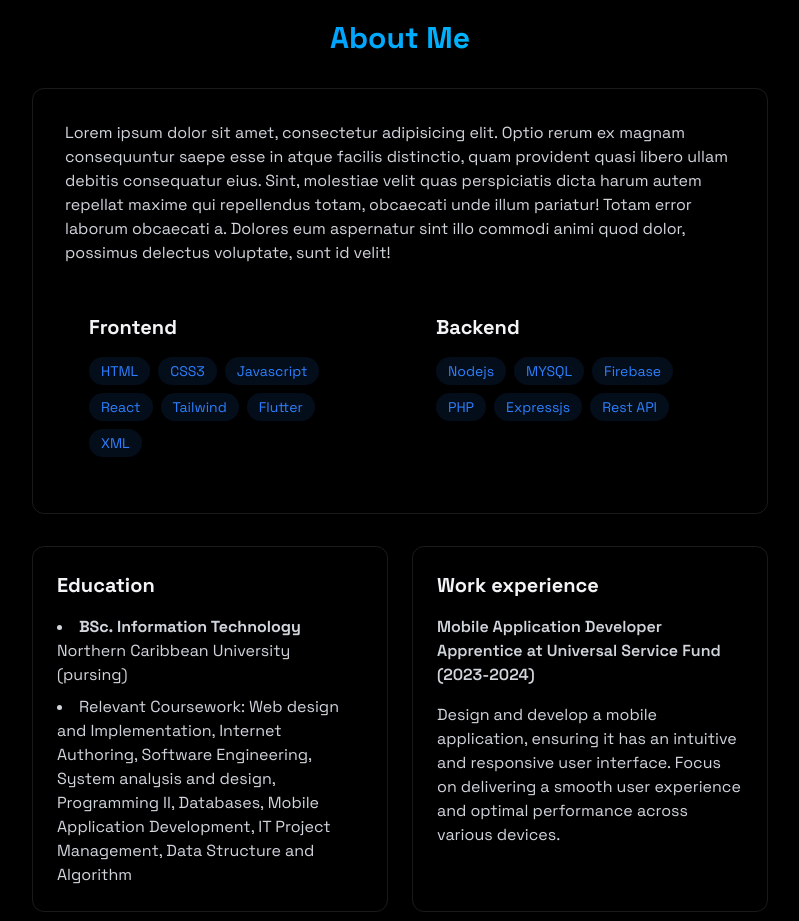
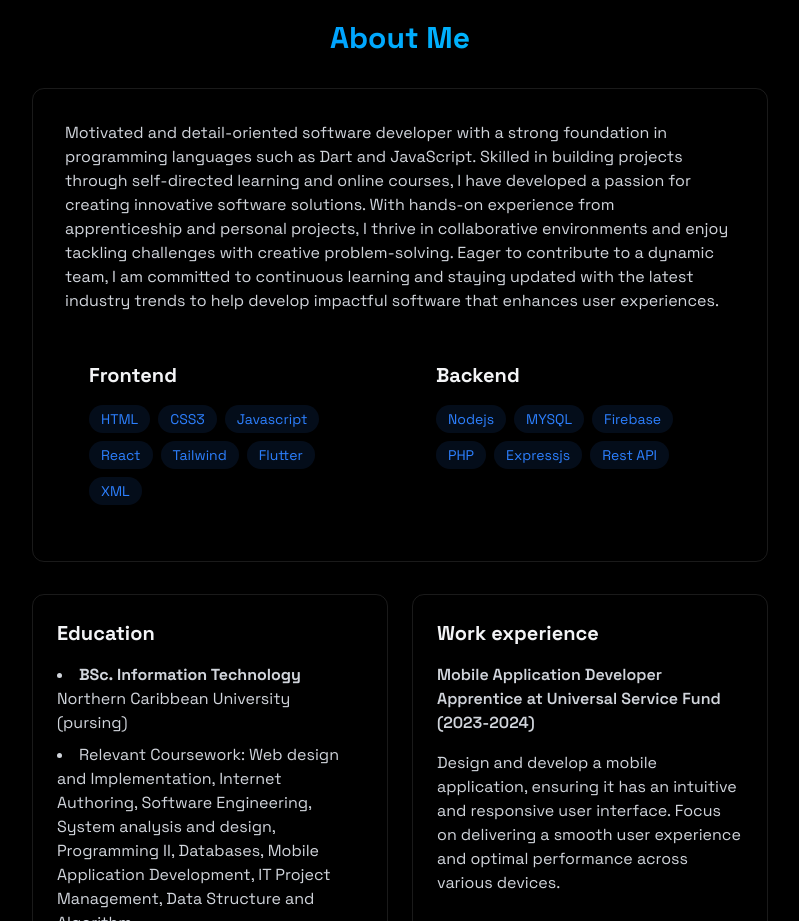
Before and after one commit to winstonmalcolm-tech/winston-malcolm-portfolio, a React (Vite) app: page / in a window 1280 px wide. Shown: the part 860-1781 px from the top of the page, without its empty margins (240-1039 px from the left). Built offline with nearby package versions, Linux system fonts and the light colour scheme.

Commit message:
Update About.jsx

```diff
--- a/src/components/sections/About.jsx
+++ b/src/components/sections/About.jsx
@@ -13,7 +13,7 @@ const About = () => {
             <h2 className='text-3xl font-bold mb-8 bg-gradient-to-r from-blue-500 to-cyan-400 bg-clip-text text-transparent text-center'>About Me</h2>
 
             <div className='rounded-xl p-8 border-white/10 border hover:-translate-y-1 transition-all'>
-                <p className='text-gray-300 mb-6'>Lorem ipsum dolor sit amet, consectetur adipisicing elit. Optio rerum ex magnam consequuntur saepe esse in atque facilis distinctio, quam provident quasi libero ullam debitis consequatur eius. Sint, molestiae velit quas perspiciatis dicta harum autem repellat maxime qui repellendus totam, obcaecati unde illum pariatur! Totam error laborum obcaecati a. Dolores eum aspernatur sint illo commodi animi quod dolor, possimus delectus voluptate, sunt id velit!</p>
+                <p className='text-gray-300 mb-6'>Motivated and detail-oriented software developer with a strong foundation in programming languages such as Dart and JavaScript. Skilled in building projects through self-directed learning and online courses, I have developed a passion for creating innovative software solutions. With hands-on experience from apprenticeship and personal projects, I thrive in collaborative environments and enjoy tackling challenges with creative problem-solving. Eager to contribute to a dynamic team, I am committed to continuous learning and staying updated with the latest industry trends to help develop impactful software that enhances user experiences.</p>
 
                 <div className='grid grid-cols-1 md:grid-cols-2 gap-6'>
                     <div className='rounded-xl p-6 hover:-translate-y-1 translate-all'>
```
